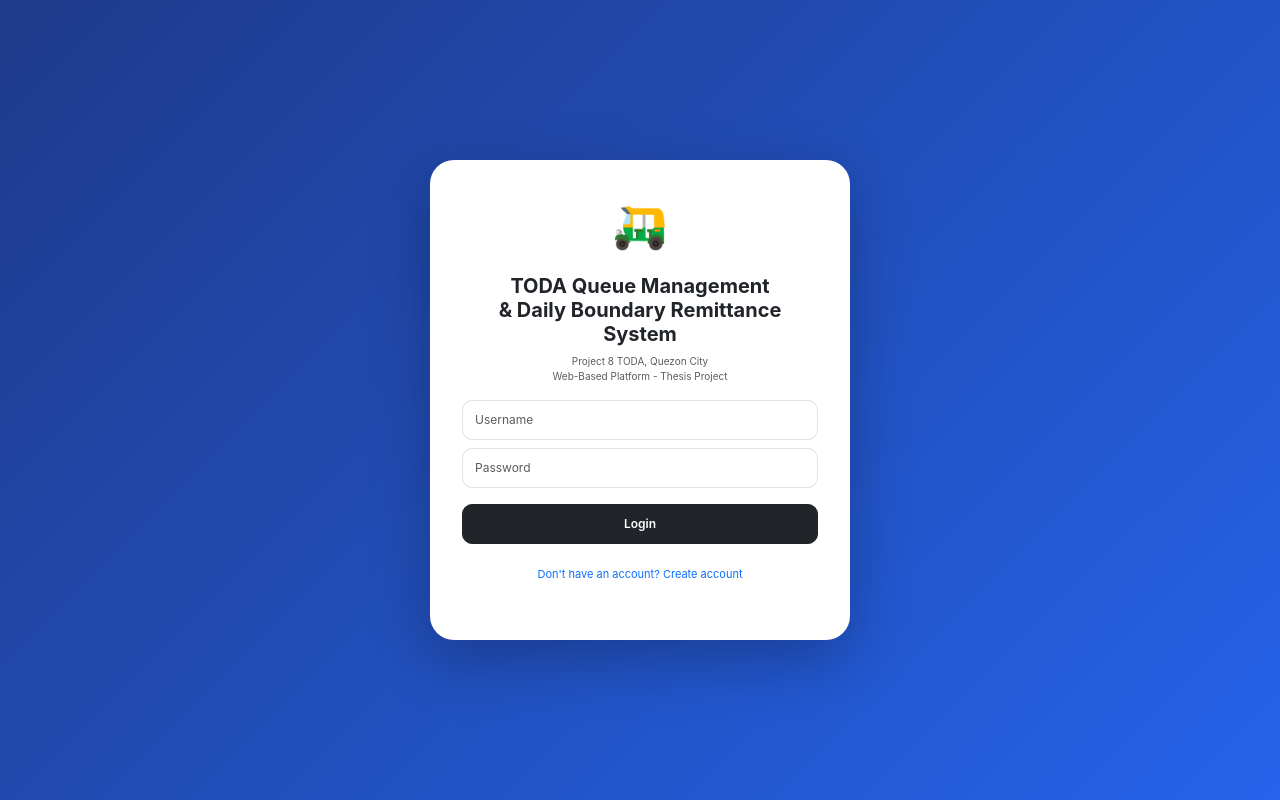
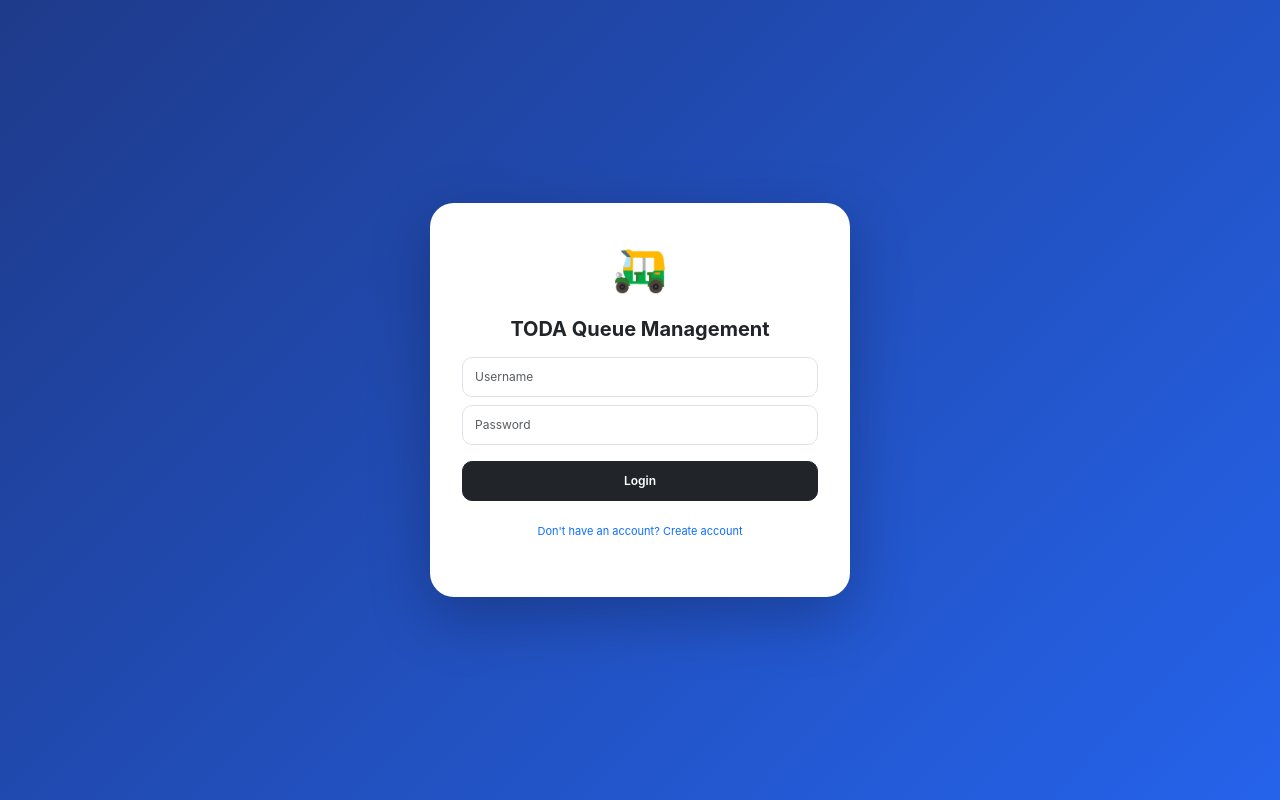
Before and after one commit to anthonyestremadura227-art/todaqc-online, a website: page index.html in a window 1280 px wide. Drawn offline with nearby package versions, Linux system fonts and the light colour scheme.

Commit message:
Update index.html

```diff
--- a/index.html
+++ b/index.html
@@ -3,7 +3,7 @@
 <head>
 <meta charset="UTF-8">
 <meta name="viewport" content="width=device-width, initial-scale=1.0">
-<title>TODA QC - Queue Management & Boundary Remittance System</title>
+<title>TODA QC</title>
 <link rel="manifest" href="manifest.json">
 <link href="https://cdn.jsdelivr.net/npm/bootstrap@5.3.2/dist/css/bootstrap.min.css" rel="stylesheet">
 <link href="https://cdn.jsdelivr.net/npm/bootstrap-icons@1.11.1/font/bootstrap-icons.css" rel="stylesheet">
@@ -44,8 +44,7 @@ body{background:#f1f5f9;font-family:'Inter',system-ui,sans-serif}
 <div id="loginWrapper" class="login-wrapper">
 <div class="login-card">
 <div class="text-center mb-3"><span style="font-size:44px">🛺</span></div>
-<h5 class="text-center fw-bold">TODA Queue Management<br>& Daily Boundary Remittance System</h5>
-<p class="text-center text-muted" style="font-size:10px">Project 8 TODA, Quezon City<br>Web-Based Platform - Thesis Project</p>
+<h5 class="text-center fw-bold">TODA Queue Management</h5>
 <div class="mt-3">
 <input id="username" class="form-control mb-2" type="text" placeholder="Username" autocomplete="off">
 <input id="password" class="form-control mb-3" type="password" placeholder="Password">
@@ -114,7 +113,7 @@ const loginWrapper=$('loginWrapper'),registerWrapper=$('registerWrapper'),dash=$
 function saveSession(user){
   sessionStorage.setItem('toda_session', JSON.stringify(user));
   sessionStorage.setItem('toda_session_time', Date.now().toString());
-  // Also backup to localStorage for accounts persistence
+
   try{
     const existing = JSON.parse(localStorage.getItem('toda_users_backup')||'[]');
     const idx = existing.findIndex(u=>u.username===user.username);
@@ -203,7 +202,7 @@ async function loadQueue(){
   const local = localStorage.getItem('toda_queue');
   let localQ = [];
   if(local){ try{ localQ=JSON.parse(local); }catch(e){} }
-  // Use backend if has data, else local
+
   queue = backendQ.length ? backendQ : localQ;
 }
 async function saveAttendance(){
@@ -345,7 +344,7 @@ async function loadUsers(){
     const b = localStorage.getItem('toda_users_backup');
     if(b) localBackup = JSON.parse(b);
   }catch(e){}
-
+  // Also check users.json backup
   try{
     const b2 = localStorage.getItem('toda_users');
     if(b2) localBackup = [...localBackup, ...JSON.parse(b2)];
```
